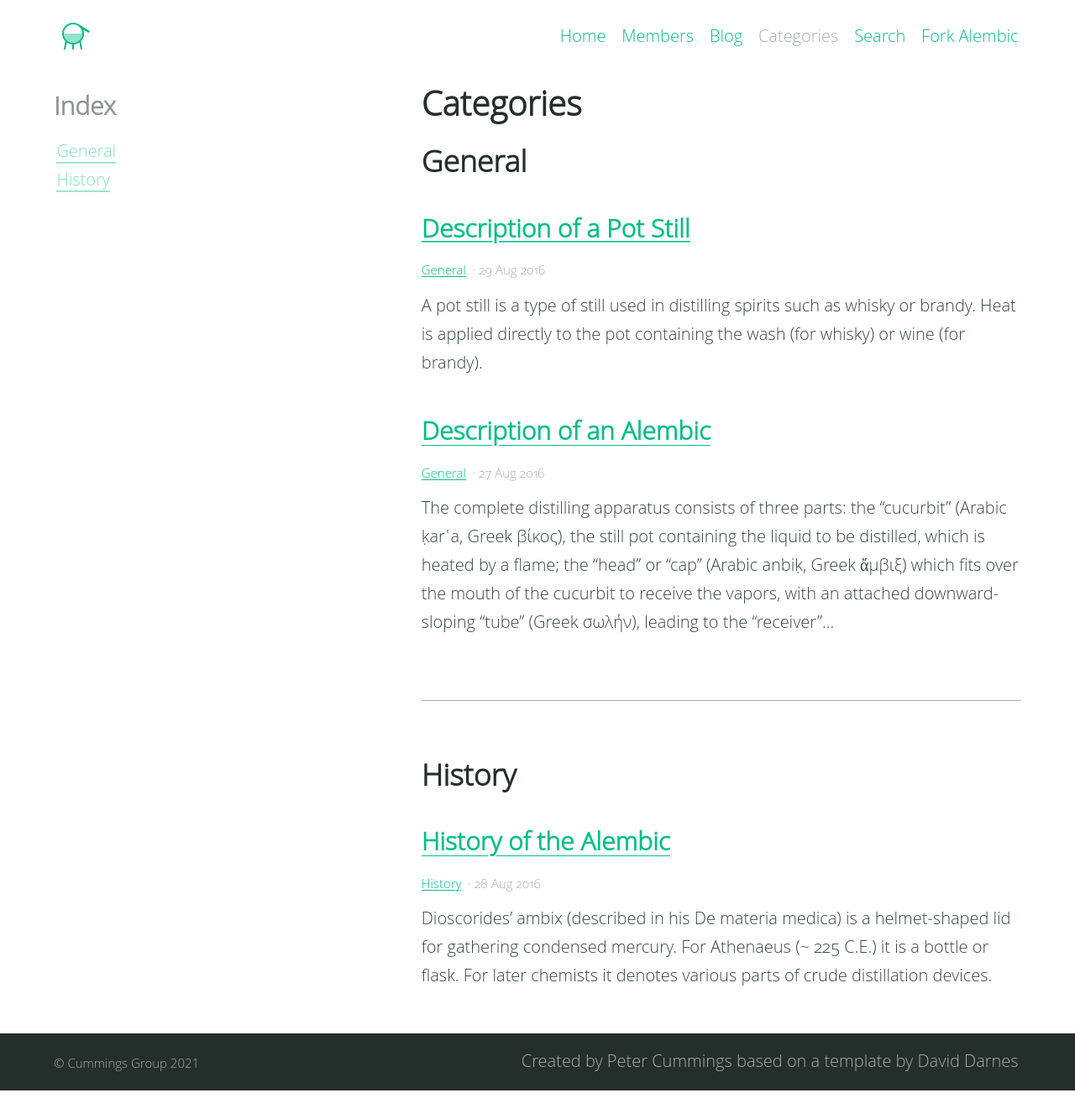
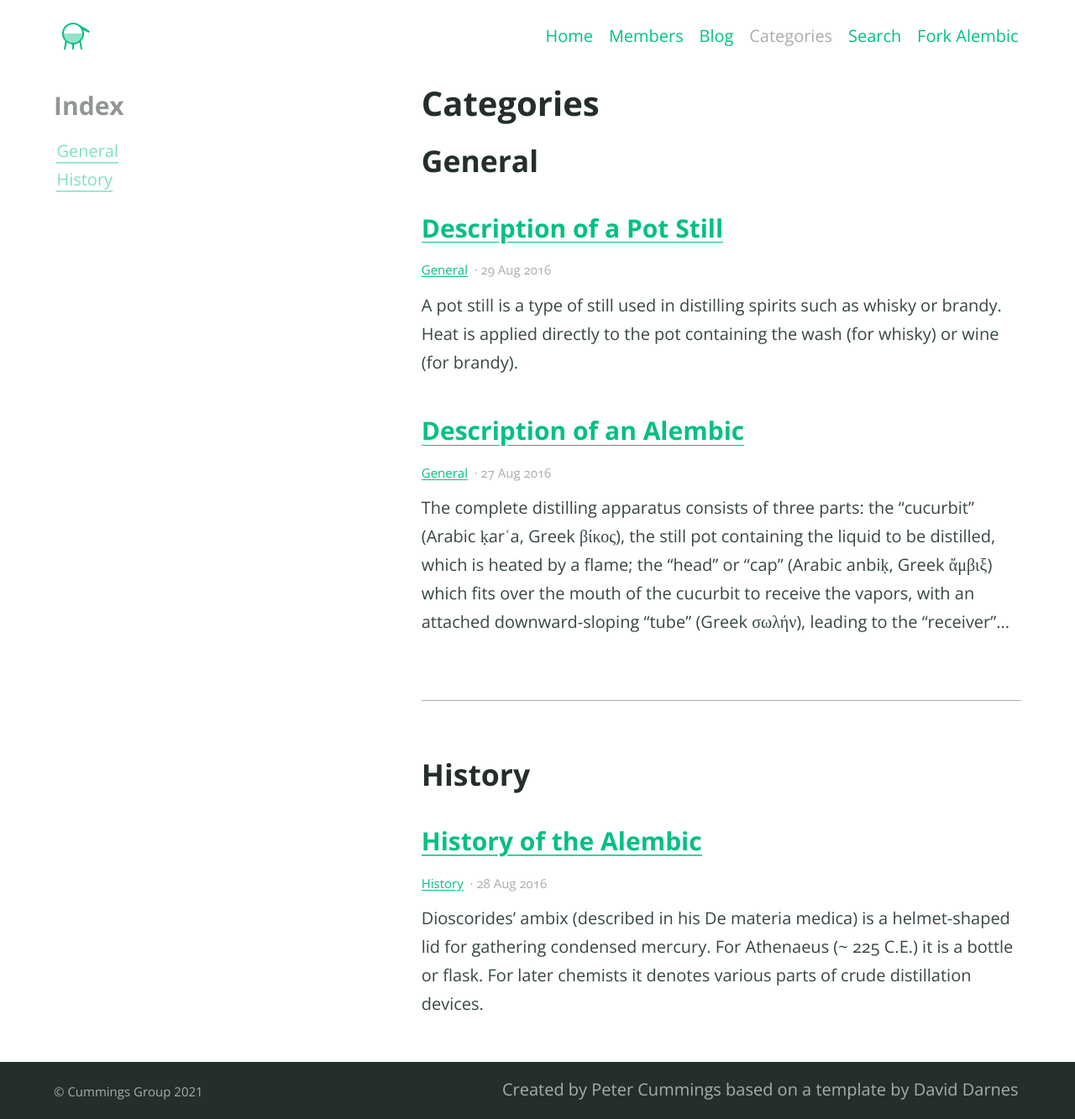
Before and after one commit to ptc2ug/ptc2ug.github.io, a Jekyll site: the page built from categories.md, in a window 1280 px wide. Shown: the whole page at 84% size. Built offline with Jekyll 4.4.1, drawn with Linux system fonts in a browser that asks for light colours; before the commit the page ends 1299 px from its top, so only the background shows below that.

Commit message:
Update _settings.scss

```diff
--- a/_sass/_settings.scss
+++ b/_sass/_settings.scss
@@ -15,7 +15,7 @@ $white: #ffffff !default;
 
 // Typography
 $bodytype: (
-  font-family: "Open Sans light",
+  font-family: "Open Sans",
   regular: 400,
   bold: 700,
   italic: italic,
@@ -23,7 +23,7 @@ $bodytype: (
 ) !default;
 
 $headingtype: (
-  font-family: "Open Sans light",
+  font-family: "Open Sans",
   regular: 400,
   bold: 700,
   cap-height: 0.75
@@ -36,4 +36,4 @@ $monospacetype: (
 ) !default;
 
 // Font import, if you're using a non-standard web font
-@import url("https://fonts.googleapis.com/css?family=Merriweather:400,700");
+@import url("https://fonts.googleapis.com/css?family=Open Sans:400,700");
```
